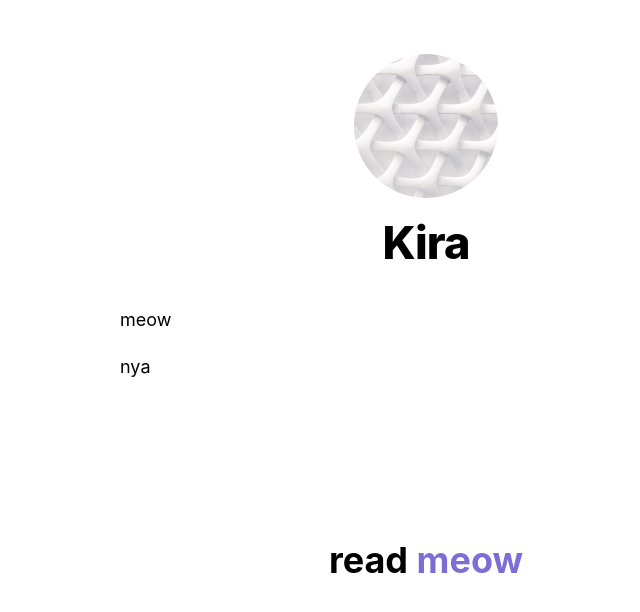
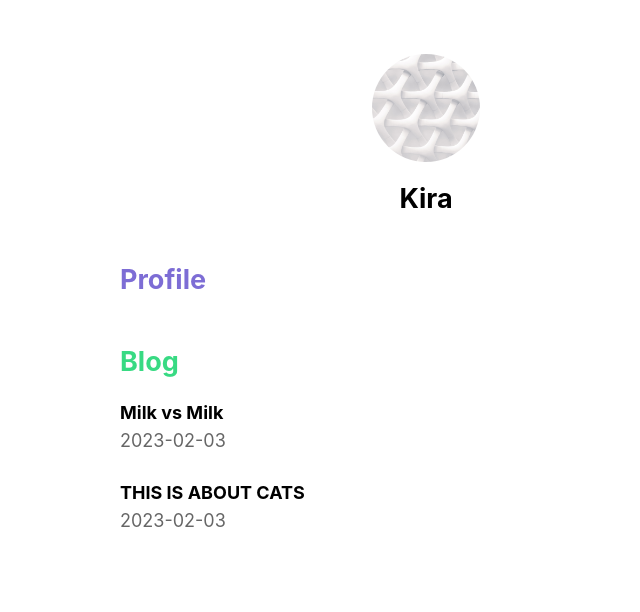
Before and after one commit to kira0x1/petsim-app, a Next.js app: page / in a window 1280 px wide. Shown: the top 612 px of the page, without its empty margins (214-854 px from the left). Built offline with nearby package versions, Linux system fonts and the light colour scheme.

Commit message:
ssg for posts

```diff
--- a/package.json
+++ b/package.json
@@ -15,6 +15,7 @@
     "@types/react-dom": "18.0.10",
     "eslint": "8.33.0",
     "eslint-config-next": "13.1.6",
+    "gray-matter": "^4.0.3",
     "next": "13.1.6",
     "react": "18.2.0",
     "react-dom": "18.2.0",
--- /dev/null
+++ b/posts/cat-post.md
@@ -0,0 +1,6 @@
+---
+title: "THIS IS ABOUT CATS"
+date: "2023-02-03"
+---
+
+**MEOW MEOW MEOW**
--- /dev/null
+++ b/posts/milk-vs-milk.md
@@ -0,0 +1,6 @@
+---
+title: 'Milk vs Milk'
+date: '2023-02-03'
+---
+
+milk is better.
--- a/src/components/layout.tsx
+++ b/src/components/layout.tsx
@@ -13,30 +13,10 @@ export default function Layout({ children, home }: any) {
       <Head>
         <link rel="icon" href="/favicon.ico" />
         <meta name="description" content="Pet Simulator App" />
-        <meta
-          property="og:image"
-          content={`https://og-image.vercel.app/${encodeURI(
-            siteTitle
-          )}.png?theme=light&md=0&fontSize=75px&images=https%3A%2F%2Fassets.vercel.com%2Fimage%2Fupload%2Ffront%2Fassets%2Fdesign%2Fnextjs-black-logo.svg`}
-        />
         <meta name="og:title" content={siteTitle} />
         <meta name="twitter:card" content="summary_large_image" />
       </Head>
       <header className={styles.header}>
-        {home ? (
-          <>
-            <Image
-              priority
-              src="/images/profile.jpg"
-              className={utilStyles.borderCircle}
-              height={144}
-              width={144}
-              alt=""
-            />
-            <h1 className={utilStyles.heading2Xl}>{name}</h1>
-          </>
-        ) : (
-          <>
         <Link href="/">
           <Image
             priority
@@ -52,8 +32,6 @@ export default function Layout({ children, home }: any) {
             {name}
           </Link>
         </h2>
-          </>
-        )}
       </header>
       <main>{children}</main>
       {!home && (
--- /dev/null
+++ b/src/lib/posts.ts
@@ -0,0 +1,44 @@
+import fs from "fs";
+import path from "path";
+import matter from "gray-matter";
+
+const postsDirectory = path.join(process.cwd(), "posts");
+
+interface MetaData {
+  title: string;
+  date: string;
+}
+
+export function getSortedPostsData() {
+  // Get file name under /posts
+  const fileNames = fs.readdirSync(postsDirectory);
+  const allPostsData = fileNames.map((fileName) => {
+    // Remove file extension from file name to get id
+    const id = fileName.replace(/\.md$/, "");
+
+    // Read markdown file
+    const fullPath = path.join(postsDirectory, fileName);
+    const fileContents = fs.readFileSync(fullPath, "utf8");
+
+    // Parse metadata from posts using gray matter
+    const metadata = matter(fileContents);
+
+    // Combine the data with the id
+
+    const result: { id: string; date: string; title: string } = {
+      id: id,
+      date: metadata.data.date,
+      title: metadata.data.title,
+    };
+
+    return result;
+  });
+
+  return allPostsData.sort((a: MetaData, b: MetaData) => {
+    if (a.date < b.date) {
+      return 1;
+    } else {
+      return -1;
+    }
+  });
+}
--- a/src/pages/index.tsx
+++ b/src/pages/index.tsx
@@ -1,13 +1,23 @@
-import styles from "@/styles/Home.module.css";
+import { Inter } from "@next/font/google";
 import Head from "next/head";
 import Link from "next/link";
-import { Inter } from "@next/font/google";
 import Layout, { siteTitle } from "../components/layout";
 import utilStyles from "../styles/utils.module.css";
+import { getSortedPostsData } from "../lib/posts";
 
 const inter = Inter({ subsets: ["latin"] });
 
-export default function Home() {
+export async function getStaticProps() {
+  const allPostsData = getSortedPostsData();
+
+  return {
+    props: {
+      allPostsData,
+    },
+  };
+}
+
+export default function Home({ allPostsData }) {
   return (
     <Layout home>
       <Head>
@@ -17,14 +27,24 @@ export default function Home() {
         <link rel="icon" href="/favicon.ico" />
       </Head>
       <section className={utilStyles.headingMid}>
-        <p>meow</p>
-        <p>nya</p>
+        <h1>
+          <Link href="/posts/first_post">Profile</Link>
+        </h1>
       </section>
-      <div className={styles.main}>
-        <h1>
-          read <Link href="/posts/first_post">meow</Link>
-        </h1>
-      </div>
+
+      <section className={`${utilStyles.headingMid} ${utilStyles.padding1px}`}>
+        <h2 className={`${utilStyles.headingLg} ${utilStyles.greenText}`}>
+          Blog
+        </h2>
+        <ul className={utilStyles.list}>
+          {allPostsData.map(({ id, date, title }: any) => (
+            <li className={utilStyles.listItem} key={id}>
+              <div className={utilStyles.bold}>{title}</div>
+              <div className={`${utilStyles.lightText}`}>{date}</div>
+            </li>
+          ))}
+        </ul>
+      </section>
     </Layout>
   );
 }
--- a/src/pages/posts/first_post.tsx
+++ b/src/pages/posts/first_post.tsx
@@ -1,5 +1,4 @@
 import Head from "next/head";
-import Link from "next/link";
 import Layout from "../../components/layout";
 
 export default function FirstPost() {
@@ -9,9 +8,6 @@ export default function FirstPost() {
         <title>First Post</title>
       </Head>
       <h1>meow this is my post</h1>
-      <h2>
-        <Link href="/">Home</Link>
-      </h2>
     </Layout>
   );
 }
--- a/src/styles/utils.module.css
+++ b/src/styles/utils.module.css
@@ -50,3 +50,15 @@
 .lightText {
   color: #666;
 }
+
+.purpleText {
+  color: rgb(125, 109, 213);
+}
+
+.greenText {
+  color: rgb(56, 218, 131);
+}
+
+.bold {
+  font-weight: bold;
+}
```
Also changed, not shown: tsconfig.json (+17 -4 lines), 1 other file (tests, documents, lock files or other folders). Lines whose indentation alone changed are shown as unchanged.
